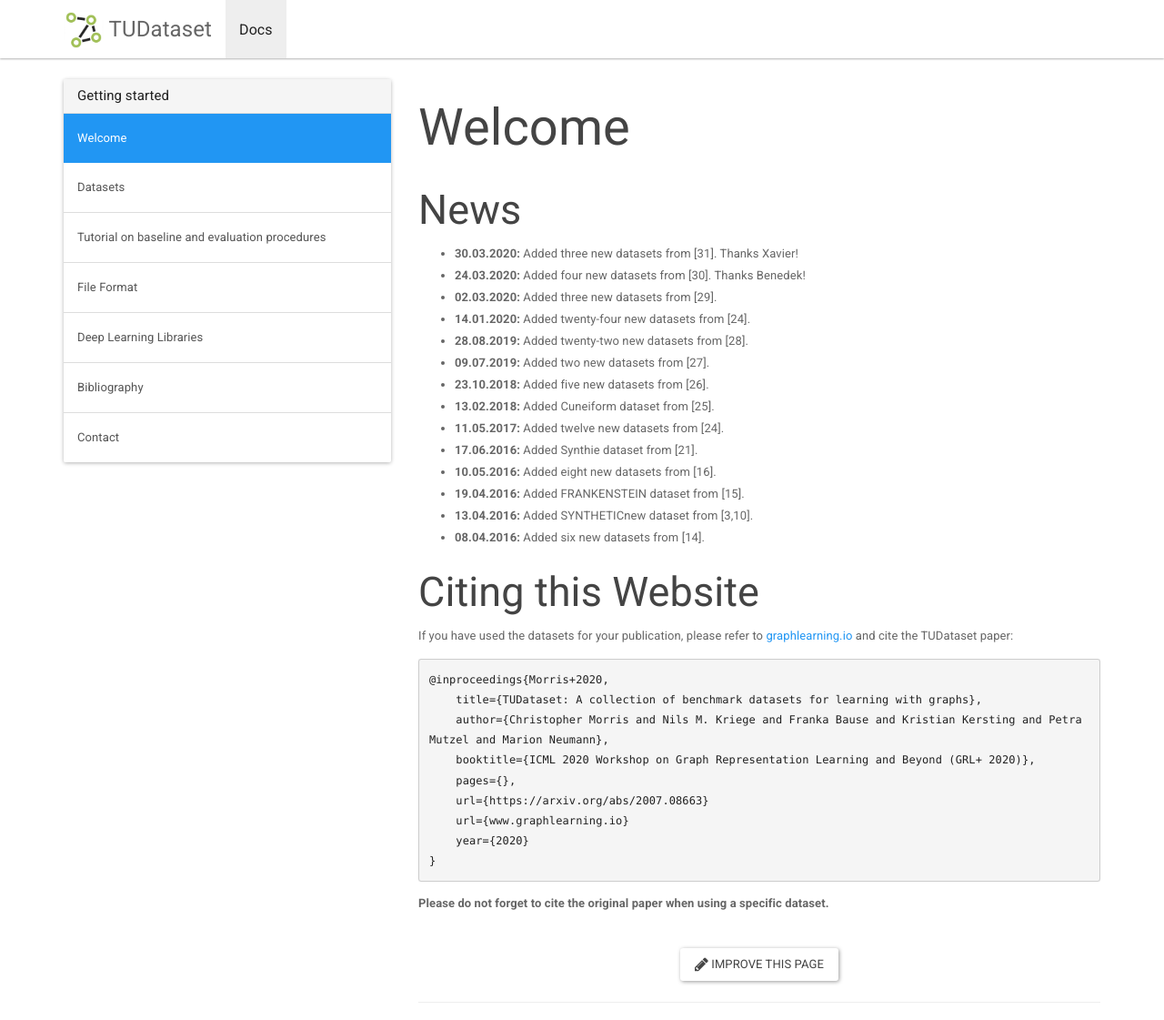
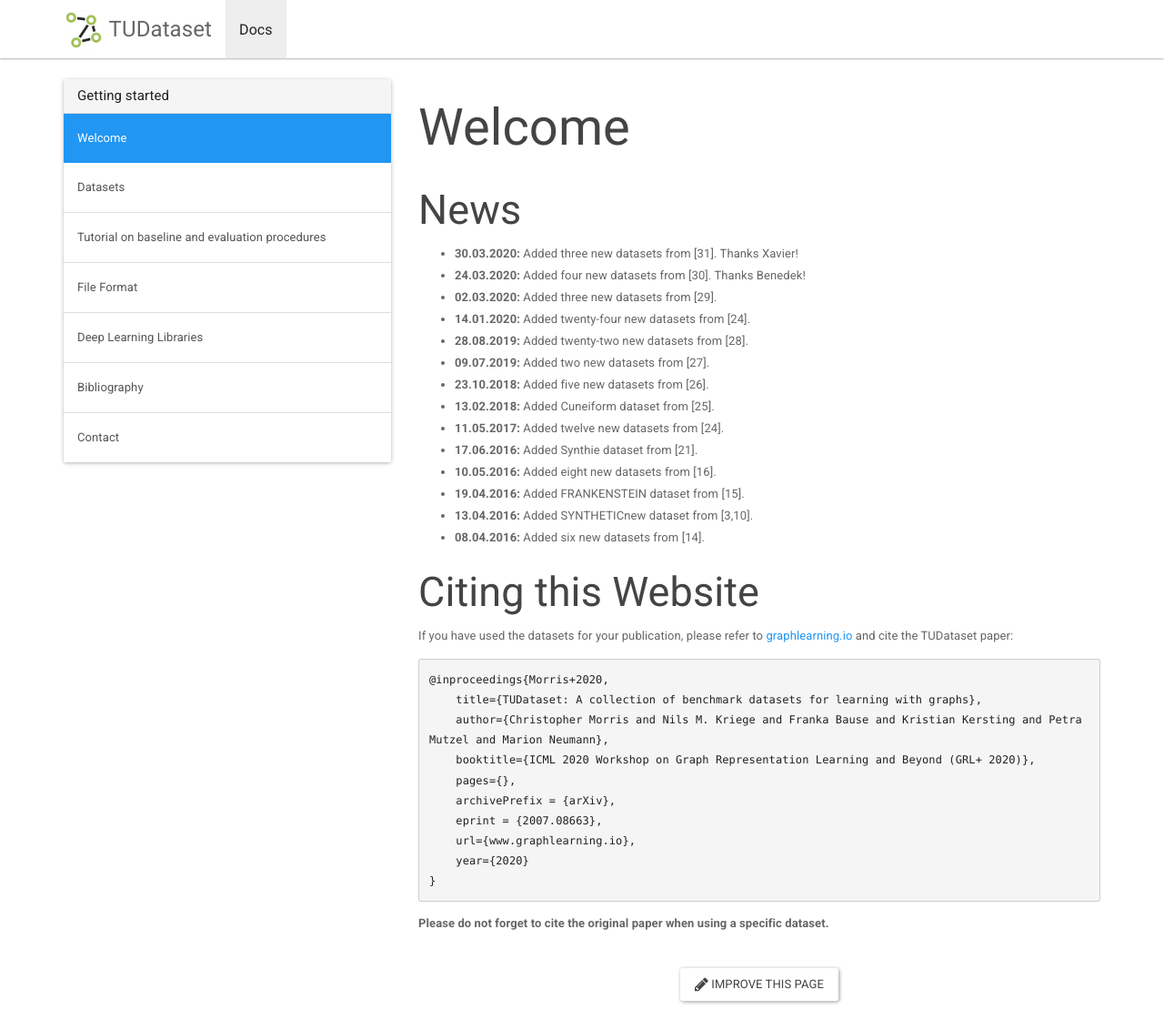
Before and after one commit to chrsmrrs/datasets, a Jekyll site: the page built from _docs/index.md, in a window 1280 px wide and 1313 px high, cut to the strip 0-1121 px from the top of the window. Shown: the whole strip at 91% size. Built offline with Jekyll 4.4.1, drawn with Linux system fonts in a browser that asks for light colours.

Commit message:
Update index.md

````diff
--- a/_docs/index.md
+++ b/_docs/index.md
@@ -30,8 +30,9 @@ If you have used the datasets for your publication, please refer to [graphlearni
     author={Christopher Morris and Nils M. Kriege and Franka Bause and Kristian Kersting and Petra Mutzel and Marion Neumann},
     booktitle={ICML 2020 Workshop on Graph Representation Learning and Beyond (GRL+ 2020)},
     pages={},
-    url={https://arxiv.org/abs/2007.08663}
-    url={www.graphlearning.io}
+    archivePrefix = {arXiv},
+    eprint = {2007.08663},
+    url={www.graphlearning.io},
     year={2020}
 }
 ```
````
